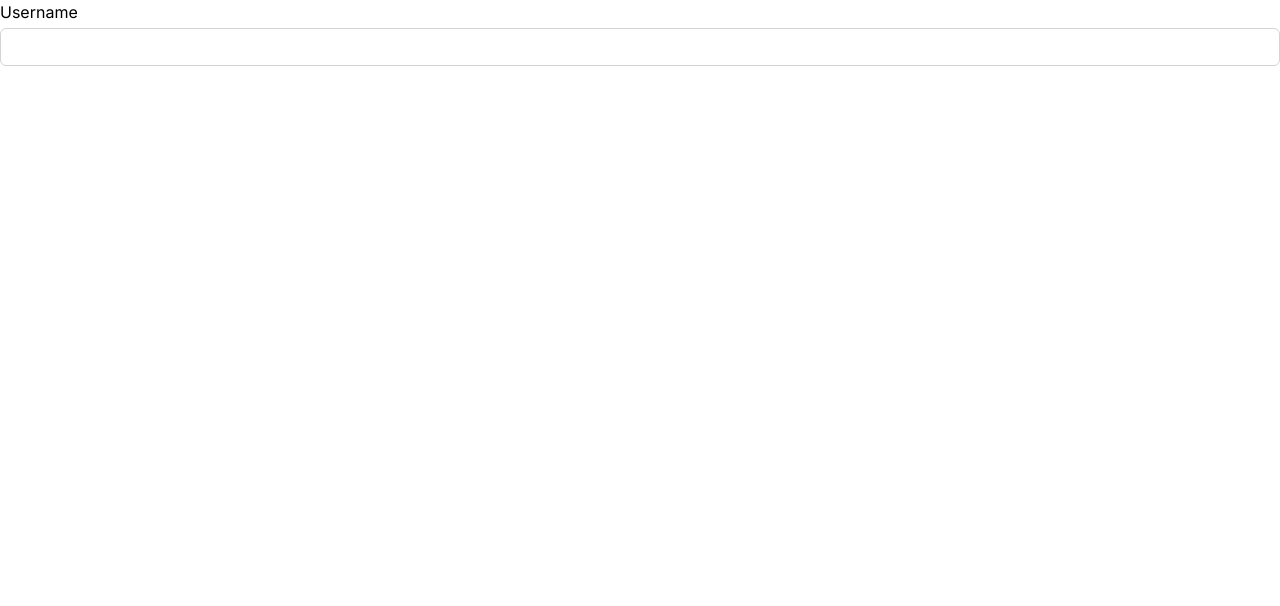
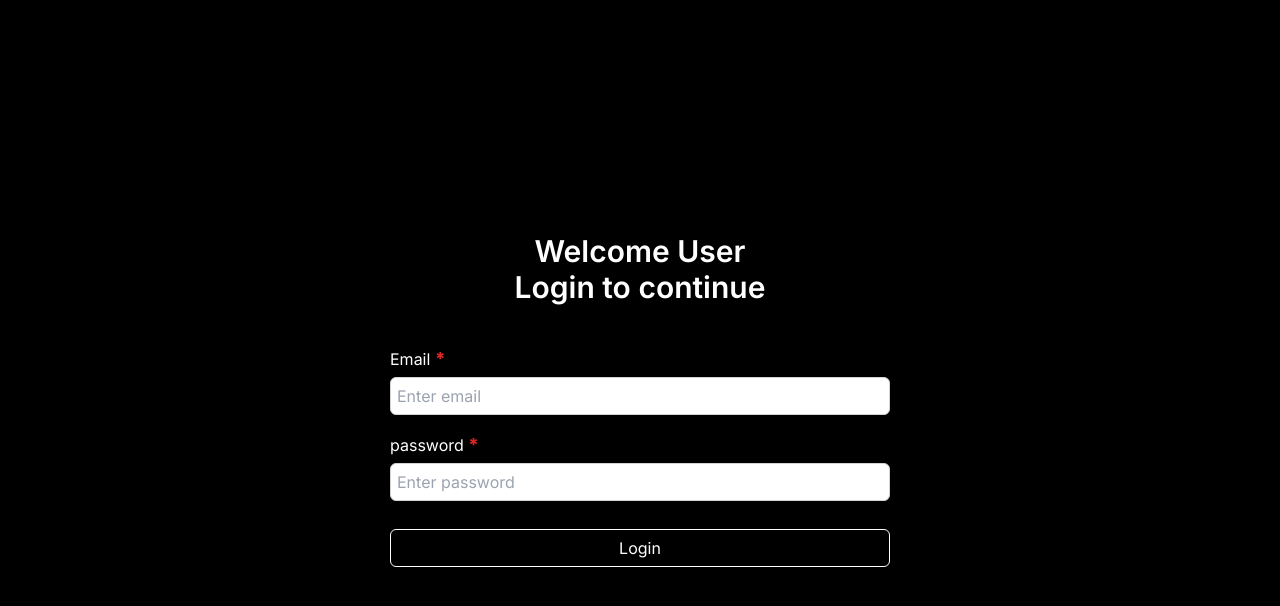
Before and after one commit to NashibJr/questions-system, a Next.js app: page / in a window 1280 px wide. Shown: the top 606 px of the page. Built offline with nearby package versions, Linux system fonts and the light colour scheme.

Commit message:
Feat: Added the login layout

```diff
--- a/app/globals.css
+++ b/app/globals.css
@@ -31,3 +31,7 @@ body {
     text-wrap: balance;
   }
 }
+
+.btn:hover {
+  box-shadow: 0 0 13px 0 rgba(255, 255, 255, 0.2);
+}
--- a/app/page.tsx
+++ b/app/page.tsx
@@ -1,10 +1,35 @@
 import React from "react";
 import Input from "@/components/Input";
+import Button from "@/components/Button";
 
 const Login = () => {
   return (
-    <div>
-      <Input label="Username" />
+    <div className="m-0 top-0 bottom-0 flex flex-col justify-center items-center bg-black w-full min-h-screen">
+      <h2 className="text-white text-center font-semibold text-3xl mb-10">
+        Welcome User <br />
+        Login to continue
+      </h2>
+      <form className="flex flex-col gap-4 sm:min-w-[500px]">
+        <Input
+          backgroundColor=""
+          label="Email"
+          required
+          labelColor="text-white"
+          placeholder="Enter email"
+        />
+        <Input
+          backgroundColor=""
+          label="password"
+          required
+          labelColor="text-white"
+          placeholder="Enter password"
+        />
+        <Button
+          type="submit"
+          label="Login"
+          className="bg-black text-white p-[6px] rounded-md outline-none border border-white mt-3 btn"
+        />
+      </form>
     </div>
   );
 };
--- /dev/null
+++ b/components/Button.tsx
@@ -0,0 +1,11 @@
+import React, { ButtonHTMLAttributes } from "react";
+
+type BtnProps = ButtonHTMLAttributes<HTMLButtonElement> & {
+  label: string;
+};
+
+const Button: React.FC<BtnProps> = ({ label, ...props }) => {
+  return <button {...props}>{label}</button>;
+};
+
+export default Button;
--- a/components/Input.tsx
+++ b/components/Input.tsx
@@ -2,21 +2,31 @@ import React, { InputHTMLAttributes } from "react";
 import { PiWarningCircleBold } from "react-icons/pi";
 
 type InputProps = InputHTMLAttributes<HTMLInputElement> & {
-  label: string;
+  label?: string;
   error?: string;
+  backgroundColor?: string;
+  labelColor?: string;
 };
 
-const Input: React.FC<InputProps> = ({ label, error, ...props }) => {
+const Input: React.FC<InputProps> = ({
+  label,
+  error,
+  backgroundColor,
+  labelColor,
+  ...props
+}) => {
   return (
     <label className="flex flex-col gap-1">
       <span>
-        {label + " "}
+        <span className={`${labelColor && labelColor}`}>{label + " "}</span>
         {props.required && (
           <span className="text-lg font-extrabold text-red-600">*</span>
         )}
       </span>
       <input
-        className="border border-[#d3d3d3] rounded-md p-[6px] w-full outline-none"
+        className={`border border-[#d3d3d3] rounded-md p-[6px] w-full outline-none ${
+          backgroundColor && backgroundColor
+        }`}
         {...props}
       />
       {error && (
```
